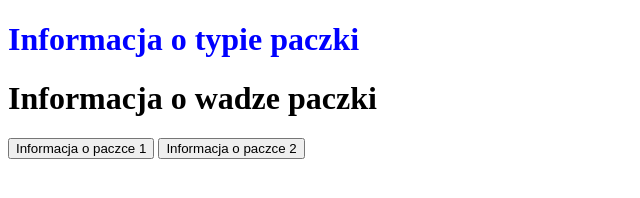
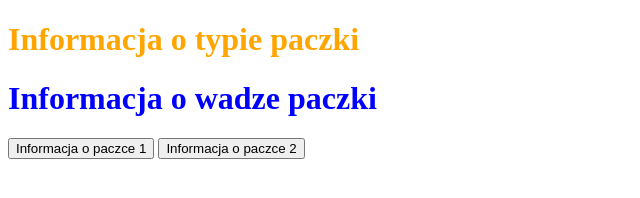
Before and after one commit to StMrowiec/GOIT-JS, a plain HTML site: page index.html in a window 1280 px wide. Shown: the whole page, without its empty margins (0-640 px from the left). Drawn offline with Linux system fonts and the light colour scheme.

Commit message:
Update style.css

```diff
--- a/style.css
+++ b/style.css
@@ -1,3 +1,7 @@
 #id01{
+    color: orange;
+}
+
+#id02{
     color: blue;
 }
```
